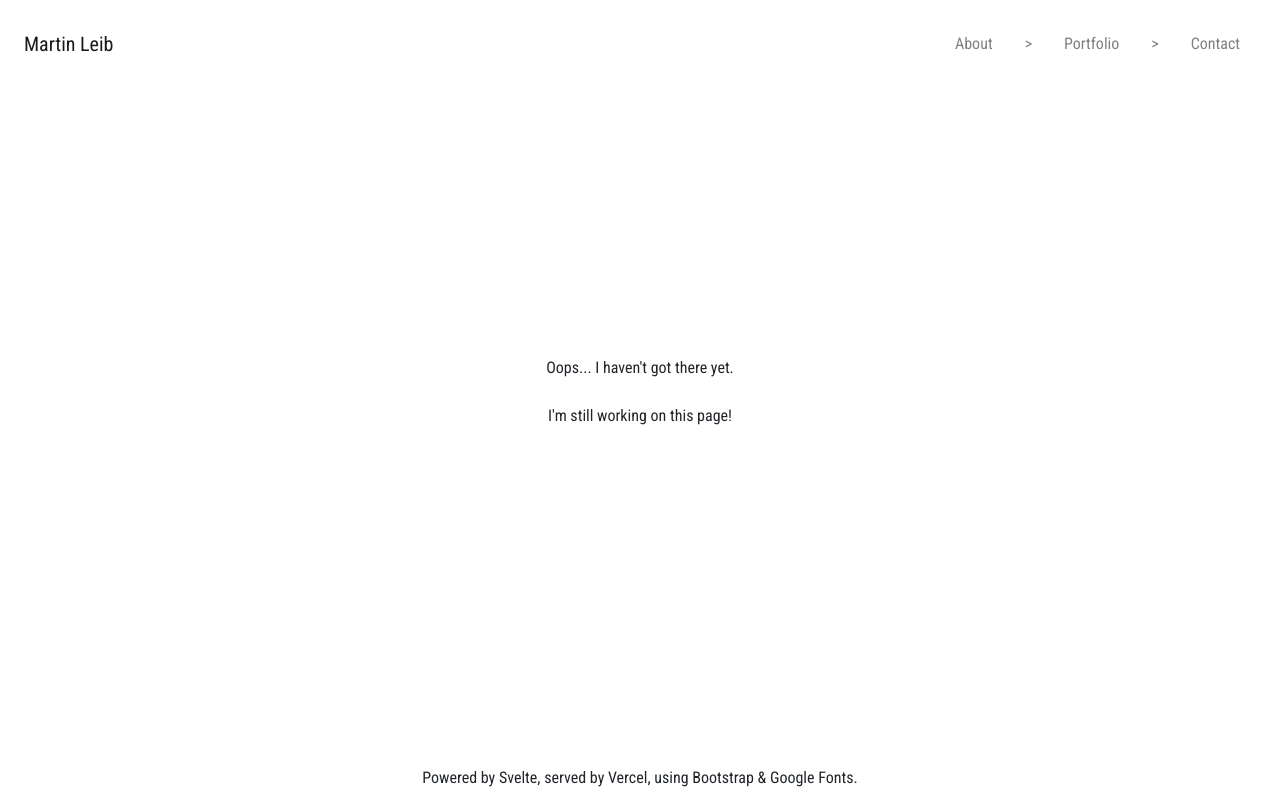
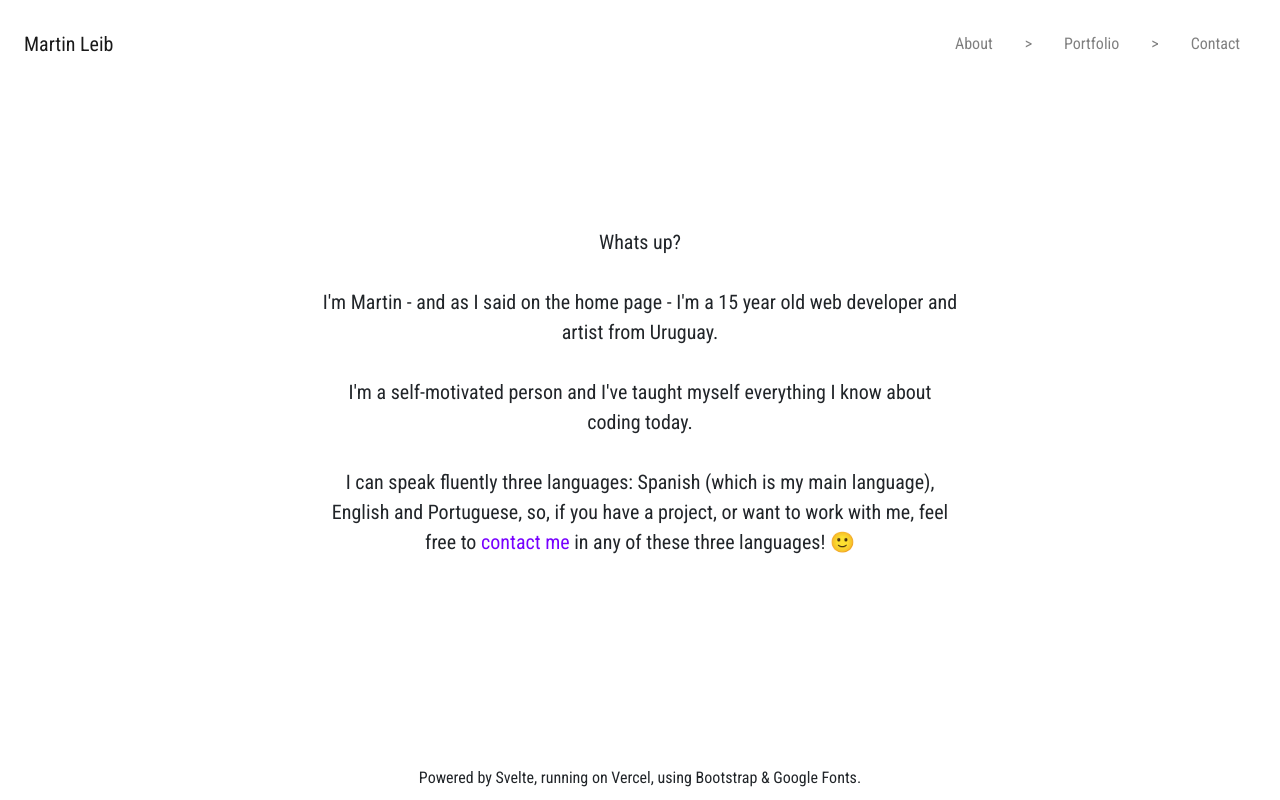
Before and after one commit to sillystars/leib.uy, a Svelte app: page /about in a window 1280 px wide. Built offline with nearby package versions, Linux system fonts and the light colour scheme; a small style sheet from the web is missing.

Commit message:
new contact & about

```diff
--- a/src/routes/About.svelte
+++ b/src/routes/About.svelte
@@ -1,6 +1,6 @@
 <script>
     import Navbar from "./Navbar.svelte";
-    import WorkingText from "./WorkingText.svelte";
+    import AboutText from "./AboutText.svelte";
     import Footer from "./Footer.svelte";
 </script>
 
@@ -31,5 +31,5 @@
 </svelte:head>
 
 <Navbar />
-<WorkingText />
+<AboutText />
 <Footer />
--- a/src/routes/Info.svelte
+++ b/src/routes/AboutText.svelte
@@ -1,45 +1,29 @@
-<div class="vc hc">
+<div class="abinf vc hc" style="font-size: 125%">
     <p id="title">
         <span
-            class="animate__animated animate__fadeIn"
-            style="webkit-animation-delay: 0.3s; animation-delay: 0.3s;"
-            >My name is Martin.</span
+            class="animate__animated animate__fadeInUp"
+            style="webkit-animation-delay: 0.5s; animation-delay: 0.5s;"
+            >Whats up?</span
         > <br /><br />
         <span
-            class="animate__animated animate__fadeIn"
-            style="webkit-animation-delay: 0.6s; animation-delay: 0.6s;"
-            >I'm a web developer, and <a
-                href="https://soundcloud.com/sillystars"
-                target="_blank">music producer</a
-            >
-            from
-            <a
-                href="https://en.wikipedia.org/wiki/Piri%C3%A1polis"
-                target="_blank">Piriápolis, Uruguay</a
-            >.</span
-        >
-        <br /><br />
+            class="animate__animated animate__fadeInUp"
+            style="webkit-animation-delay: 1.0s; animation-delay: 1.0s;"
+            >I'm Martin - and as I said on the home page - I'm a 15 year old web
+            developer and artist from Uruguay.</span
+        > <br /><br />
         <span
-            class="animate__animated animate__fadeIn"
-            style="webkit-animation-delay: 0.9s; animation-delay: 0.9s;"
-            >I make cool stuff, sometimes on my own, sometimes with my friend
-            Nino over at
-            <a href="https://www.mitosis.me" target="_blank">Mitosis Studio</a
-            ></span
-        >.
-    </p>
-
-    <p id="text">
+            class="animate__animated animate__fadeInUp"
+            style="webkit-animation-delay: 1.5s; animation-delay: 1.5s;"
+            >I'm a self-motivated person and I've taught myself everything I
+            know about coding today.</span
+        > <br /><br />
         <span
-            class="animate__animated animate__fadeIn"
-            style="webkit-animation-delay: 1.2s; animation-delay: 1.2s;">
-            <a href="/works">Check what I've done</a>.</span
-        >
-        <br />
-        <span
-            class="animate__animated animate__fadeIn"
-            style="webkit-animation-delay: 1.5s; animation-delay: 1.5s;">
-            <a href="/contact">Contact me</a>.</span
+            class="animate__animated animate__fadeInUp"
+            style="webkit-animation-delay: 2.0s; animation-delay: 2.0s;"
+            >I can speak fluently three languages: Spanish (which is my main
+            language), English and Portuguese, so, if you have a project, or
+            want to work with me, feel free to <a href="/contact">contact me</a> in any of these three
+            languages! 🙂</span
         >
     </p>
 </div>
@@ -49,8 +33,16 @@
         font-family: "Roboto Condensed", sans-serif;
     }
 
+    .abinf {
+        width: 75%;
+    }
+
     .bg-dark {
         background-color: #0d0f11 !important;
+    }
+
+    #title {
+        text-align: center;
     }
 
     a {
--- a/src/routes/Email.svelte
+++ b/src/routes/Email.svelte
@@ -2,39 +2,48 @@
     const handleClick = () => alert("martin#0009");
 </script>
 
-<div class="vc hc">
-    <form name="contact" method="POST" data-netlify="true">
-        <div class="form-row">
-            <div class="form-group col-md-6">
-                <label for="inputName">Name</label>
-                <input
-                    type="name"
-                    class="form-control"
-                    id="inputName4"
-                    placeholder="John Doe"
-                />
-            </div>
-            <div class="form-group col-md-6">
-                <label for="inputEmail">Email</label>
-                <input
-                    type="email"
-                    class="form-control"
-                    id="inputEmail4"
-                    placeholder="doe@gmail.com"
-                />
-            </div>
-        </div>
-        <div class="form-group">
-            <label for="inputSubject">Address</label>
-            <input
-                type="text"
-                class="form-control"
-                id="inputSubject"
-                placeholder="Something very cool"
-            />
-        </div>
-        <button type="submit" class="btn btn-primary">Send!</button>
-    </form>
+<div class="vc hc" style="font-size: 125%">
+    <span
+        class="animate__animated animate__fadeInUp"
+        style="webkit-animation-delay: 0.5s; animation-delay: 0.5s;"
+        >You can contact me <a href="mailto:m@mitosis.me">through email</a
+        >!</span
+    > <br /><br />
+    <span
+        class="animate__animated animate__fadeInUp"
+        style="webkit-animation-delay: 1.0s; animation-delay: 1.0s;"
+        >You can also find me on:</span
+    > <br /><br />
+    <ul>
+        <span
+            class="animate__animated animate__fadeInUp"
+            style="webkit-animation-delay: 1.5s; animation-delay: 1.5s;">
+            <li>
+                <a href="https://instagram.com/s1llystars">Instagram</a>
+            </li>
+        </span>
+        <span
+            class="animate__animated animate__fadeInUp"
+            style="webkit-animation-delay: 2.0s; animation-delay: 2.0s;">
+            <li>
+                <a href="https://twitter.com/s1llystars">Twitter</a>
+            </li>
+        </span>
+        <span
+            class="animate__animated animate__fadeInUp"
+            style="webkit-animation-delay: 2.5s; animation-delay: 2.5s;">
+            <li>
+                <a href="https://github.com/sillystars">Github</a>
+            </li>
+        </span>
+        <span
+        class="animate__animated animate__fadeInUp"
+        style="webkit-animation-delay: 3.0s; animation-delay: 3.0s;">
+        <li>
+            <a href="#" on:click={handleClick}>Discord</a>
+        </li>
+    </span>
+    </ul>
 </div>
 
 <style>
--- a/src/routes/Footer.svelte
+++ b/src/routes/Footer.svelte
@@ -1,5 +1,5 @@
 <footer>
-    Powered by Svelte, served by Vercel, using Bootstrap & Google Fonts.
+    Powered by Svelte, running on Vercel, using Bootstrap & Google Fonts.
 </footer>
 
 <style>
--- a/src/routes/WorkingText.svelte
+++ b/src/routes/WorkingText.svelte
@@ -1,11 +1,6 @@
-<div class="vc hc">
+<div class="vc hc" style="font-size: 125%">
     <p id="title">
-        <span>
-            Oops... I haven't got there yet.</span
-        > <br /><br />
-        <span>
-            I'm still working on this page!
-        </span>
+        <span class="animate__animated animate__fadeInUp" style="webkit-animation-delay: 0.5s; animation-delay: 0.5s;"> Coming soon.</span>
     </p>
 </div>
 
```
